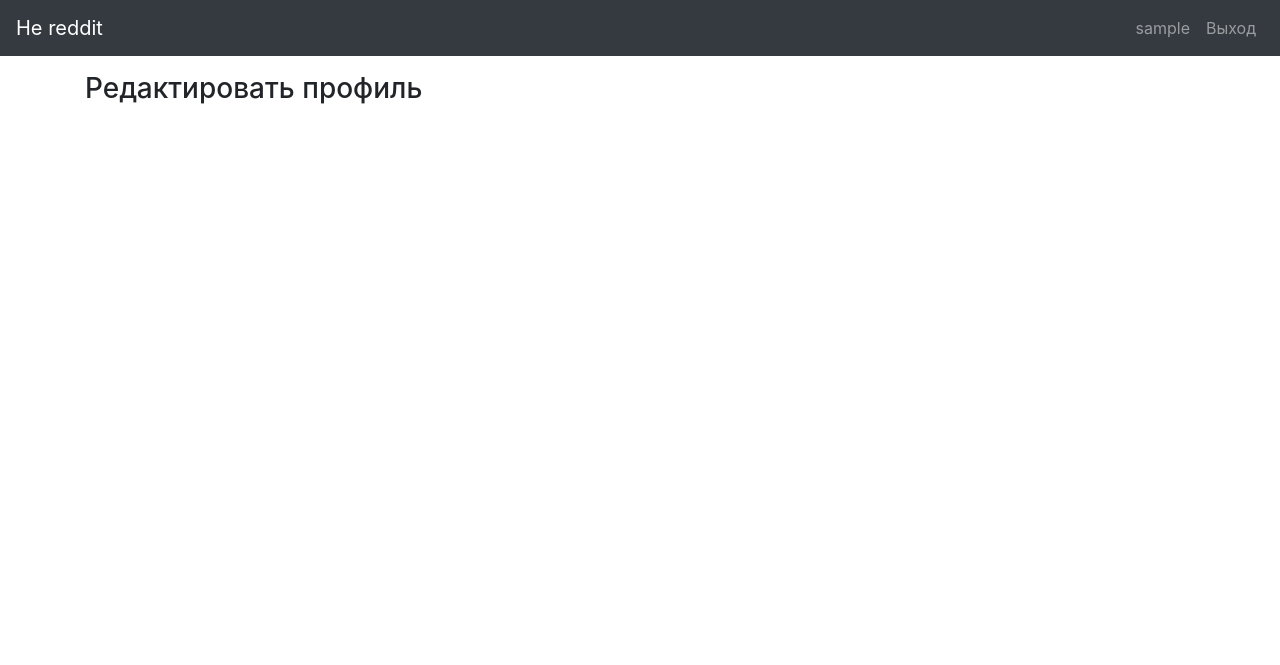
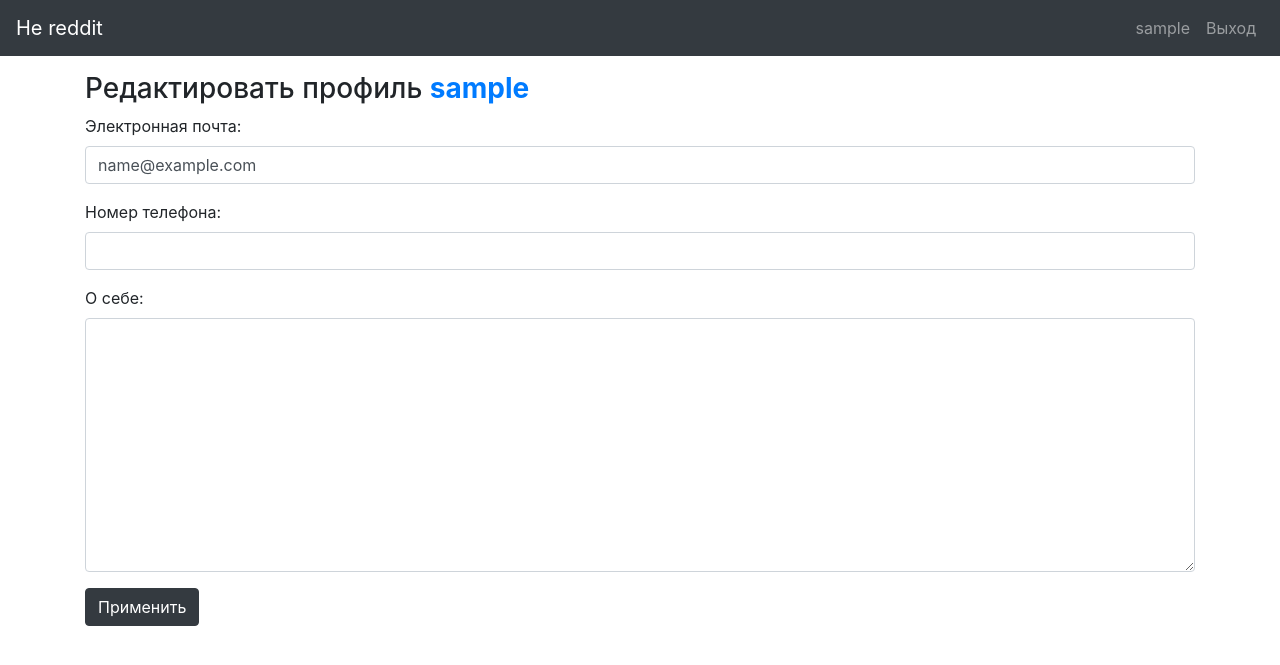
Before and after one commit to mickxolotl/reddit-clone, a Django app: page /profile/ in a window 1280 px wide. Shown: the top 665 px of the page. Run offline with Django 3.2, Linux system fonts and the light colour scheme; the visitor is signed in with stand-in values (Sample User, id 1); some libraries are stand-ins or nearby versions.

Commit message:
Added profile edit page

```diff
--- a/rddt_main/forms.py
+++ b/rddt_main/forms.py
@@ -1,6 +1,6 @@
 from .models import RedditUser
-from django.contrib.auth.forms import UserCreationForm, UsernameField, AuthenticationForm
-from django.forms import Form, widgets
+from django.contrib.auth.forms import UserCreationForm, UsernameField, AuthenticationForm, UserChangeForm
+from django.forms import Form, ModelForm, widgets
 from django.forms.utils import ErrorList
 
 
@@ -36,3 +36,9 @@ class RedditUserCreationForm(CustomForm, UserCreationForm):
 
 class AuthForm(CustomForm, AuthenticationForm):
     pass
+
+
+class EditProfileForm(CustomForm, ModelForm):
+    class Meta:
+        model = RedditUser
+        fields = ['email', 'phone_number', 'about']
--- a/rddt_main/models.py
+++ b/rddt_main/models.py
@@ -8,10 +8,10 @@ class RedditUser(AbstractBaseUser):
     username = models.CharField(max_length=30, unique=True, verbose_name='Имя пользователя', error_messages={
         'unique': "Пользователь с таким именем уже существует",
     })
-    email = models.EmailField(max_length=100, verbose_name='Электронная почта')
+    email = models.EmailField(max_length=100, verbose_name='Электронная почта', blank=True)
     phone_regex = RegexValidator(r'^\+?\d{9,15}$', 'Введите номер телефона в формате +99999999999')
     phone_number = models.CharField(max_length=16, validators=[phone_regex], verbose_name='Номер телефона')
-    about = models.TextField(max_length=400, verbose_name='О себе')
+    about = models.TextField(max_length=400, verbose_name='О себе', blank=True)
     join_date = models.DateTimeField(default=timezone.now)
 
     USERNAME_FIELD = 'username'
--- a/rddt_main/templates/rddt_main/profile.html
+++ b/rddt_main/templates/rddt_main/profile.html
@@ -1,5 +1,10 @@
 {% extends 'rddt_main/layout.html' %}
 {% block title %}Профиль{% endblock %}
 {% block body %}
-    <p class="h3">Редактировать профиль</p>
+    <p class="h3">Редактировать профиль <b class="text-primary">{{ user.get_username }}</b></p>
+    <form method="post">
+        {% include 'rddt_main/includes/simple_form_snippet.html' %}
+
+        <button type="submit" class="btn btn-dark">Применить</button>
+    </form>
 {% endblock %}
--- a/rddt_main/templates/rddt_main/register.html
+++ b/rddt_main/templates/rddt_main/register.html
@@ -1,13 +1,10 @@
 {% extends 'rddt_main/layout.html' %}
 {% block title %}Регистрация{% endblock %}
 {% block body %}
-
     <p class="h3">Регистрация</p>
-
     <form method="post">
         {% include 'rddt_main/includes/simple_form_snippet.html' %}
 
         <button type="submit" class="btn btn-dark">Регистрация</button>
     </form>
-
 {% endblock %}
--- a/rddt_main/views.py
+++ b/rddt_main/views.py
@@ -1,7 +1,7 @@
 from django.shortcuts import render, redirect
 from django.http import HttpResponse
-from .forms import RedditUserCreationForm, AuthForm
-from django.contrib.auth import login, logout
+from .forms import RedditUserCreationForm, AuthForm, EditProfileForm
+from django.contrib.auth import login, logout, get_user
 from django.contrib import messages
 
 
@@ -54,4 +54,19 @@ def logout_page(request):
 
 
 def profile(request):
-    return render(request, 'rddt_main/profile.html')
+    if not request.user.is_authenticated:
+        return redirect('rddt_main:login')
+    user = get_user(request)
+
+    if request.method == 'POST':
+        form = EditProfileForm(data=request.POST, instance=user)
+
+        if form.is_valid():
+            form.save()
+            messages.success(request, 'Изменения сохранены')
+            return redirect('rddt_main:profile')
+
+    else:
+        form = EditProfileForm(instance=user)
+
+    return render(request, 'rddt_main/profile.html', context={"form": form})
```
Also changed, not shown: rddt_main/migrations/0003_auto_20190204_1333.py (added).
